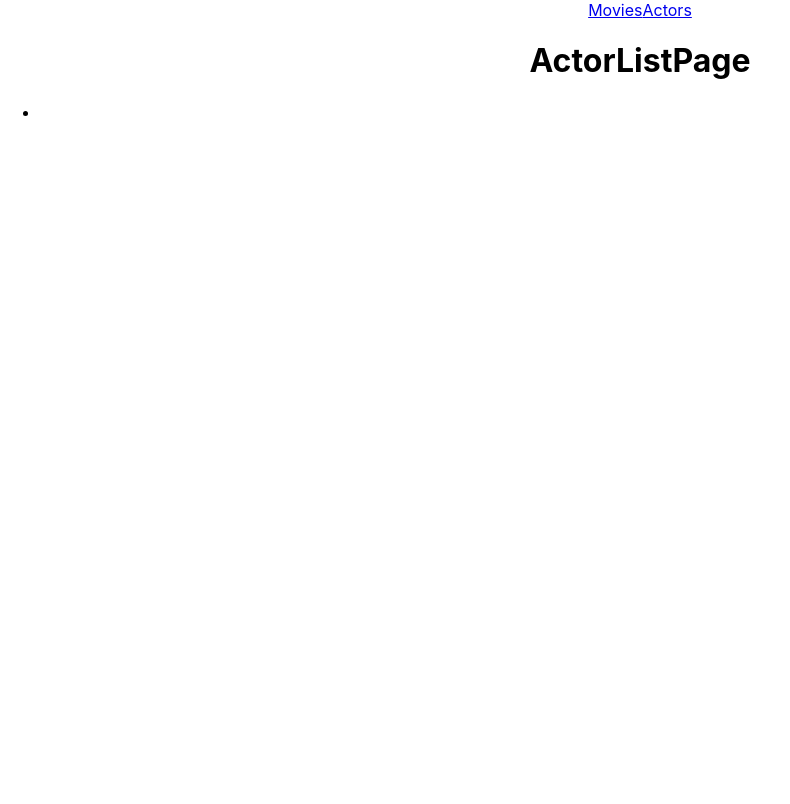
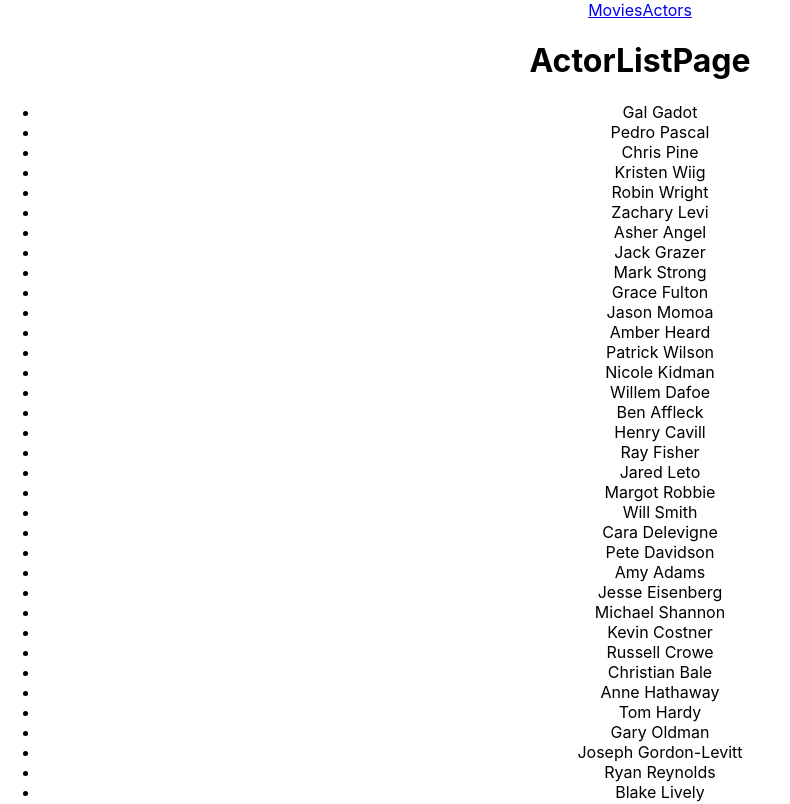
Before and after one commit to caitlinfcorrigan/mern-movies, a React (Create React App) app: page /actors in a window 1280 px wide. Shown: the top 804 px of the page, without its empty margins (0-790 px from the left). Built offline with nearby package versions, Linux system fonts and the light colour scheme.

Commit message:
implements ActorCard

```diff
--- a/src/pages/ActorList/ActorCard.jsx
+++ b/src/pages/ActorList/ActorCard.jsx
@@ -1,5 +1,5 @@
-export default function ActorCard({ actors }){
-    return(
-        <li>{ actors }</li>
+export default function ActorCard({actor}) {
+    return (
+            <li>{actor}</li>
     )
 }
--- a/src/pages/ActorList/ActorListPage.jsx
+++ b/src/pages/ActorList/ActorListPage.jsx
@@ -1,15 +1,22 @@
-import ActorCard from "./ActorCard";
+import ActorCard from './ActorCard';
 
 export default function ActorListPage({ movies }){
-    const allActors = movies.map((m) => {
-        m.cast.map(a => a)
-    } )
-    const actors = [...new Set(allActors.map(a => a ))]
+    // Array of casts from all movies (flattened)
+    const allActors = movies.flatMap(m => m.cast);
+
+    // Array of unique actors (from Set)
+    const uniqueActors = Array.from([...new Set(allActors.map((a) => a))]);
+
+    // Map the actors into the ActorCard component
+    const actor = uniqueActors.map(a =>
+        (<ActorCard actor={a} />)
+    )
+
     return(
         <div>
             <h1>ActorListPage</h1>
             <ul>
-                <ActorCard actors={ actors }/>
+                { actor }
             </ul>
         </div>
     )
--- a/src/pages/MoviesList/MovieCard.jsx
+++ b/src/pages/MoviesList/MovieCard.jsx
@@ -5,7 +5,6 @@ export default function MovieCard({ movie }) {
     const date = new Date(movie.releaseDate)
     return(
         <div class="container">
-
             <Link to={'/movies/' + movie.title} >
                 <img src={movie.posterPath}/>
             </Link>
```
